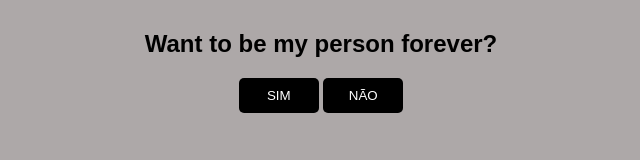
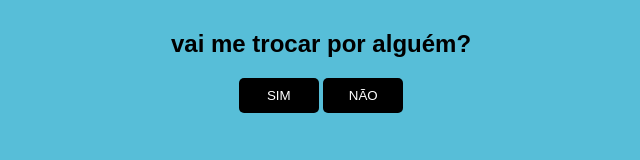
Before and after one commit to bettapx/meu-site, a plain HTML site: page index.html in a window 1280 px wide. Shown: the whole page, without its empty margins (329-969 px from the left). Drawn offline with Linux system fonts and the light colour scheme.

Commit message:
Add files via upload

```diff
--- a/index.html
+++ b/index.html
@@ -5,12 +5,12 @@
     <meta charset="UTF-8">
     <meta http-equiv="X-UA-Compatible" content="IE=edge">
     <meta name="viewport" content="width=device-width, initial-scale=1.0">
-    <title>Want to be my person forever?</title>
+    <title>vai me trocar por alguém?</title>
 </head>
 
 <body>
     <div id="conteudo">
-        <h2>Want to be my person forever?</h2>
+        <h2>vai me trocar por alguém?</h2>
         <button class="btn" onclick="sim()">SIM</button>
         <button class="btn" onclick="desvia(this)"onmouseover="desvia(this)">NÃO</button>
     </div>
@@ -18,7 +18,7 @@
 
 <style>
     #conteudo {
-        background-color: #ada8a8;
+        background-color: #57bed8;
         width: 100%;
         height: 100%;
         position: fixed;
@@ -41,7 +41,7 @@
 
 <script>
     function sim() {
-        alert("You accepted to be my person! :) ")
+        alert("você afirmou que vai me trocar! :) ")
     }
 
     function desvia(t) {
```
